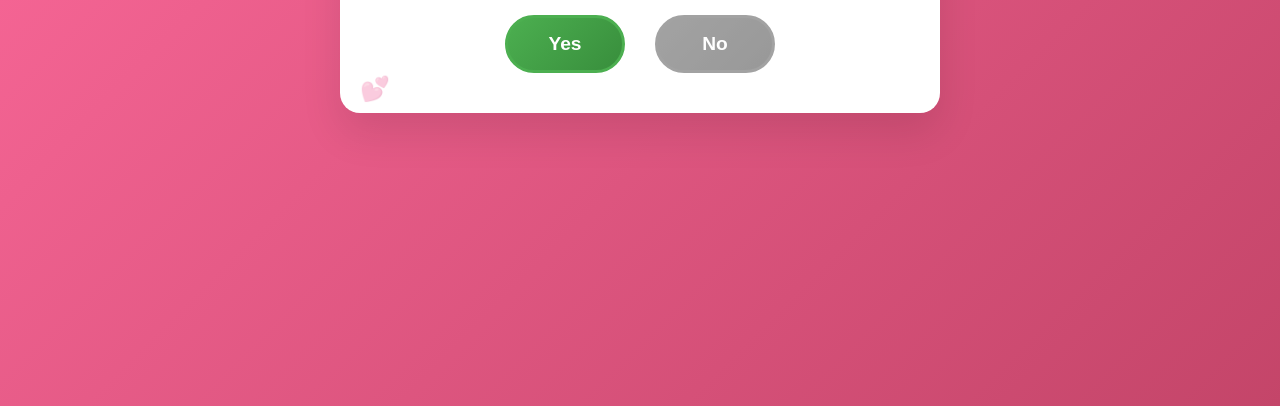
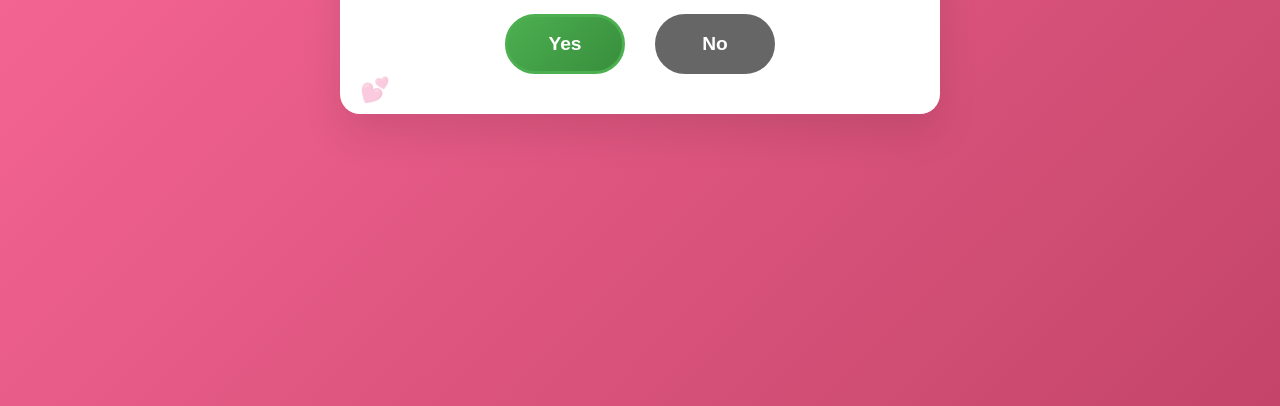
Before and after one commit to jonobenjamin/side_projects, a website: page valentine-proposal/index.html in a window 1280 px wide. Shown: the part 394-800 px from the top of the page. Drawn offline with Linux system fonts and the light colour scheme.

Commit message:
Update style.css

```diff
--- a/valentine-proposal/style.css
+++ b/valentine-proposal/style.css
@@ -59,6 +59,7 @@ h1 {
     gap: 30px;
     margin-top: 20px;
     position: relative;
+    min-height: 60px; /* Ensure container maintains height */
 }
 
 .yes-btn, .no-btn {
@@ -92,9 +93,9 @@ h1 {
 }
 
 .no-btn.disabled {
-    opacity: 0.6;
+    opacity: 1.0;
     cursor: not-allowed;
-    background: linear-gradient(135deg, #666, #555);
+    background: #666;
     border-color: #666;
     transition: all 0.3s ease;
     z-index: 1000;
```
